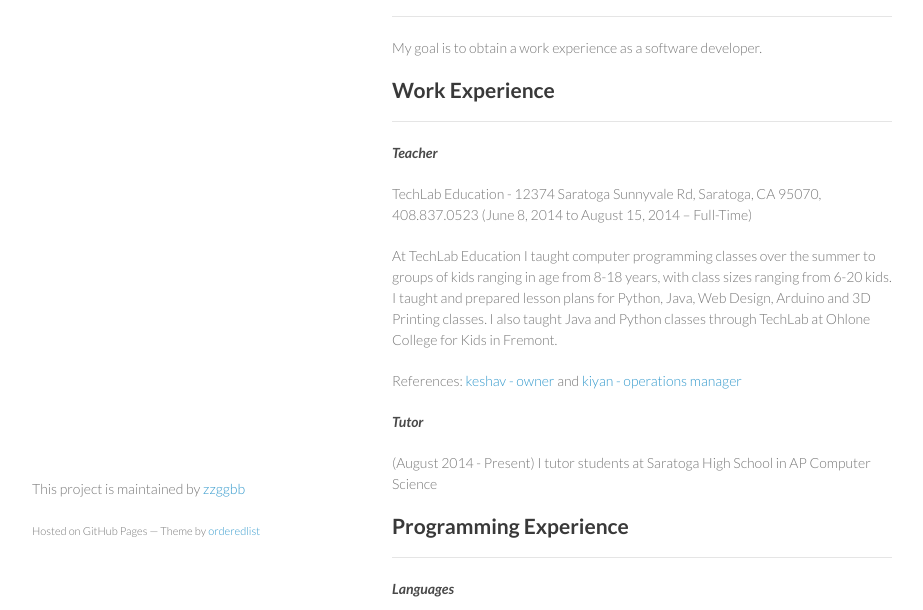
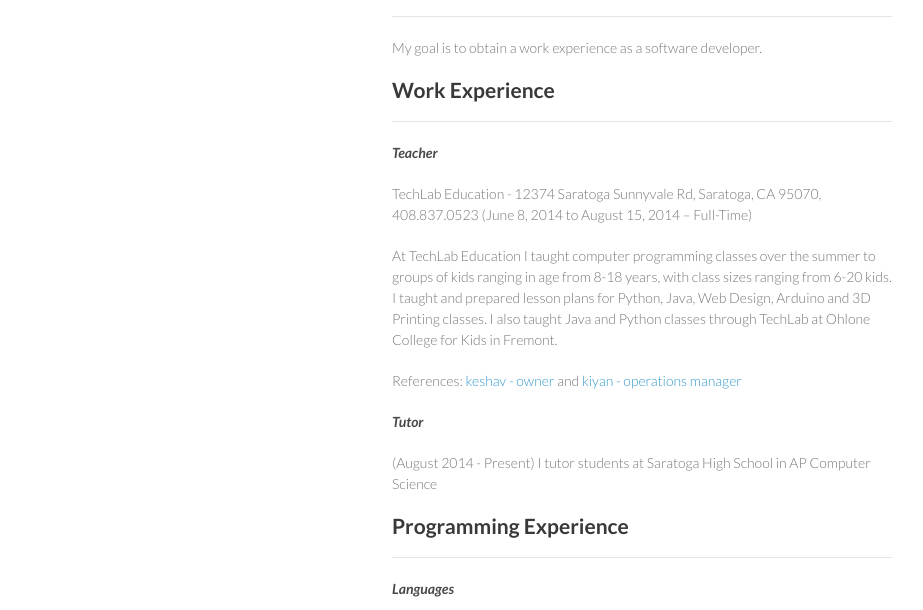
Before and after one commit to zzggbb/resume, a plain HTML site: page index.html in a window 1280 px wide. Shown: the part 190-800 px from the top of the page, without its empty margins (178-1101 px from the left). Drawn offline with Linux system fonts and the light colour scheme.

Commit message:
Update index.html

```diff
--- a/index.html
+++ b/index.html
@@ -23,56 +23,32 @@
       <section>
         <h2>
 <a id="contact" class="anchor" href="#contact" aria-hidden="true"><span class="octicon octicon-link"></span></a>Contact</h2>
-
 <hr>
-
 <p>Zane Bradley - <a href="mailto:zane@mailoo.org">zane@mailoo.org</a></p>
-
 <h2>
 <a id="goal" class="anchor" href="#goal" aria-hidden="true"><span class="octicon octicon-link"></span></a>Goal</h2>
-
 <hr>
-
 <p>My goal is to obtain a work experience as a software developer.</p>
-
 <h2>
 <a id="work-experience" class="anchor" href="#work-experience" aria-hidden="true"><span class="octicon octicon-link"></span></a>Work Experience</h2>
-
 <hr>
-
 <h4>
 <a id="teacher" class="anchor" href="#teacher" aria-hidden="true"><span class="octicon octicon-link"></span></a><em>Teacher</em>
 </h4>
-
 <p>TechLab Education - 12374 Saratoga Sunnyvale Rd, Saratoga, CA 95070, 408.837.0523
 (June 8, 2014 to August 15, 2014 – Full-Time)</p>
-
 <p>At TechLab Education I taught computer programming classes over the summer to groups of kids ranging in age from 8-18 years, with class sizes ranging from 6-20 kids. I taught and prepared lesson plans for Python, Java, Web Design, Arduino and 3D Printing classes. I also taught Java and Python classes through TechLab at Ohlone College for Kids in Fremont. </p>
-
 <p>References: <a href="mailto:keshav@techlabeducation.com">keshav - owner</a> and <a href="mailto:kiyan@techlabeducation.com">kiyan - operations manager</a></p>
-
 <h4>
 <a id="tutor" class="anchor" href="#tutor" aria-hidden="true"><span class="octicon octicon-link"></span></a><em>Tutor</em>
-</h4>
-
-<p>(August 2014 - Present) I tutor students at Saratoga High School in AP Computer Science</p>
-
-<h2>
-<a id="programming-experience" class="anchor" href="#programming-experience" aria-hidden="true"><span class="octicon octicon-link"></span></a>Programming Experience</h2>
-
-<hr>
-
-<h4>
+</h4><p>(August 2014 - Present) I tutor students at Saratoga High School in AP Computer Science</p>
+<h2><a id="programming-experience" class="anchor" href="#programming-experience" aria-hidden="true"><span class="octicon octicon-link"></span></a>Programming Experience</h2>
+<hr><h4>
 <a id="languages" class="anchor" href="#languages" aria-hidden="true"><span class="octicon octicon-link"></span></a><em>Languages</em>
-</h4>
-
-<p>I am fluent in Python, Java, Javascript (plus HTML, CSS, JQuery, Markdown) and Bash. I am also semi-fluent in Haskell, Clojure, Common Lisp, Lua, and Ruby. I have experience with Linux, Windows and OSX. I use Linux for personal use.</p>
-
+</h4><p>I am fluent in Python, Java, Javascript (plus HTML, CSS, JQuery, Markdown) and Bash. I am also semi-fluent in Haskell, Clojure, Common Lisp, Lua, and Ruby. I have experience with Linux, Windows and OSX. I use Linux for personal use.</p>
 <h4>
 <a id="examples" class="anchor" href="#examples" aria-hidden="true"><span class="octicon octicon-link"></span></a><em>Examples</em>
-</h4>
-
-<p>I host all my projects good enough for the public on <a href="http://github.com/zzggbb">github</a>. This page itself is hosted here!</p>
+</h4><p>I host all my projects good enough for the public on <a href="http://github.com/zzggbb">github</a>. This page itself is hosted here!</p>
 
 <p>My teaching material files for the python classes that I taught can be found <a href="https://github.com/zzggbb/work/tree/master/python/curriculum/advanced">here</a>. Includes lessons on boolean logic, data structures, list comprehensions, builtin functions, recursion, and practice problems.</p>
 
@@ -99,10 +75,6 @@
 
 <p>AP Calculus, AP Statistics, AP Physics 1, AP Physics 2, Principles of Engineering, US Gov and Econ, and English 12</p>
       </section>
-      <footer>
-        <p>This project is maintained by <a href="https://github.com/zzggbb">zzggbb</a></p>
-        <p><small>Hosted on GitHub Pages &mdash; Theme by <a href="https://github.com/orderedlist">orderedlist</a></small></p>
-      </footer>
     </div>
     <script src="javascripts/scale.fix.js"></script>
 
```
